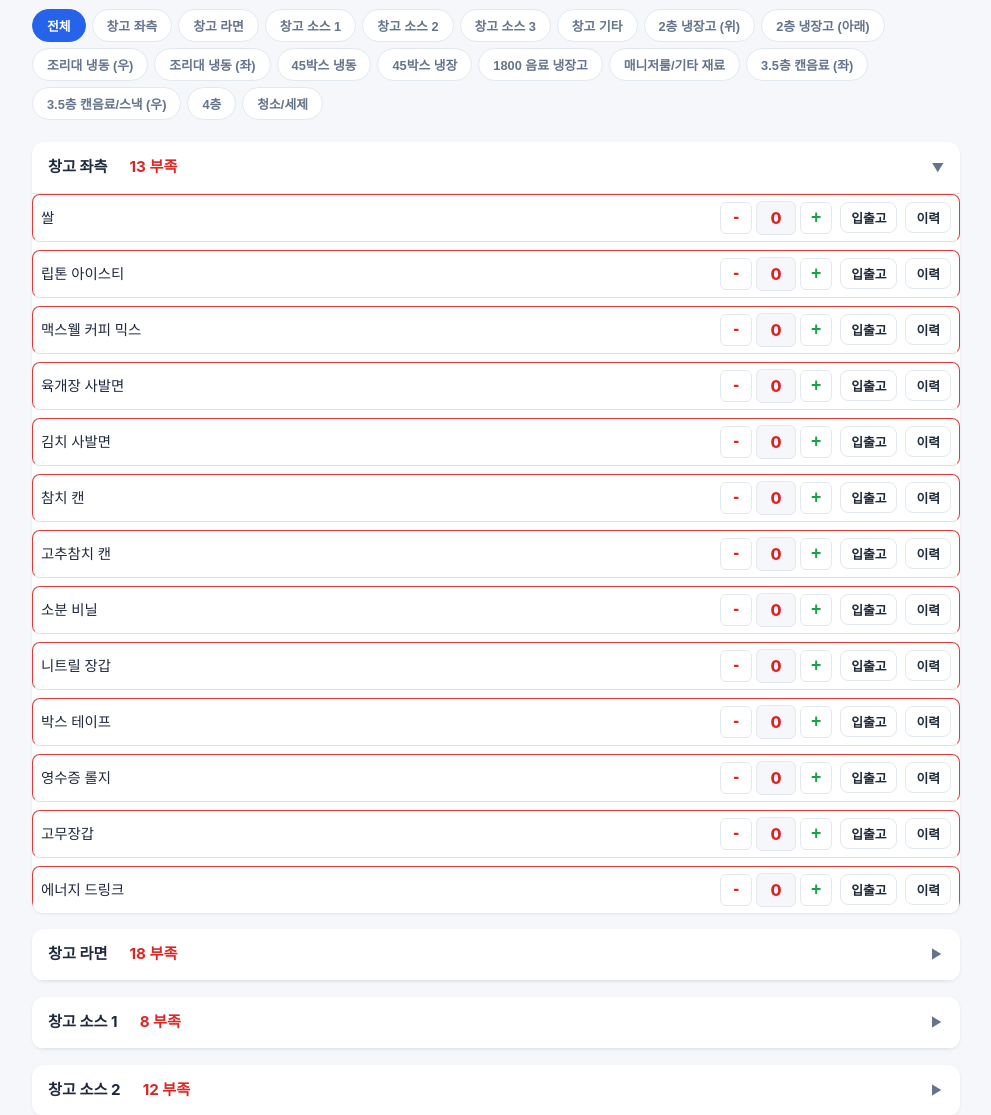
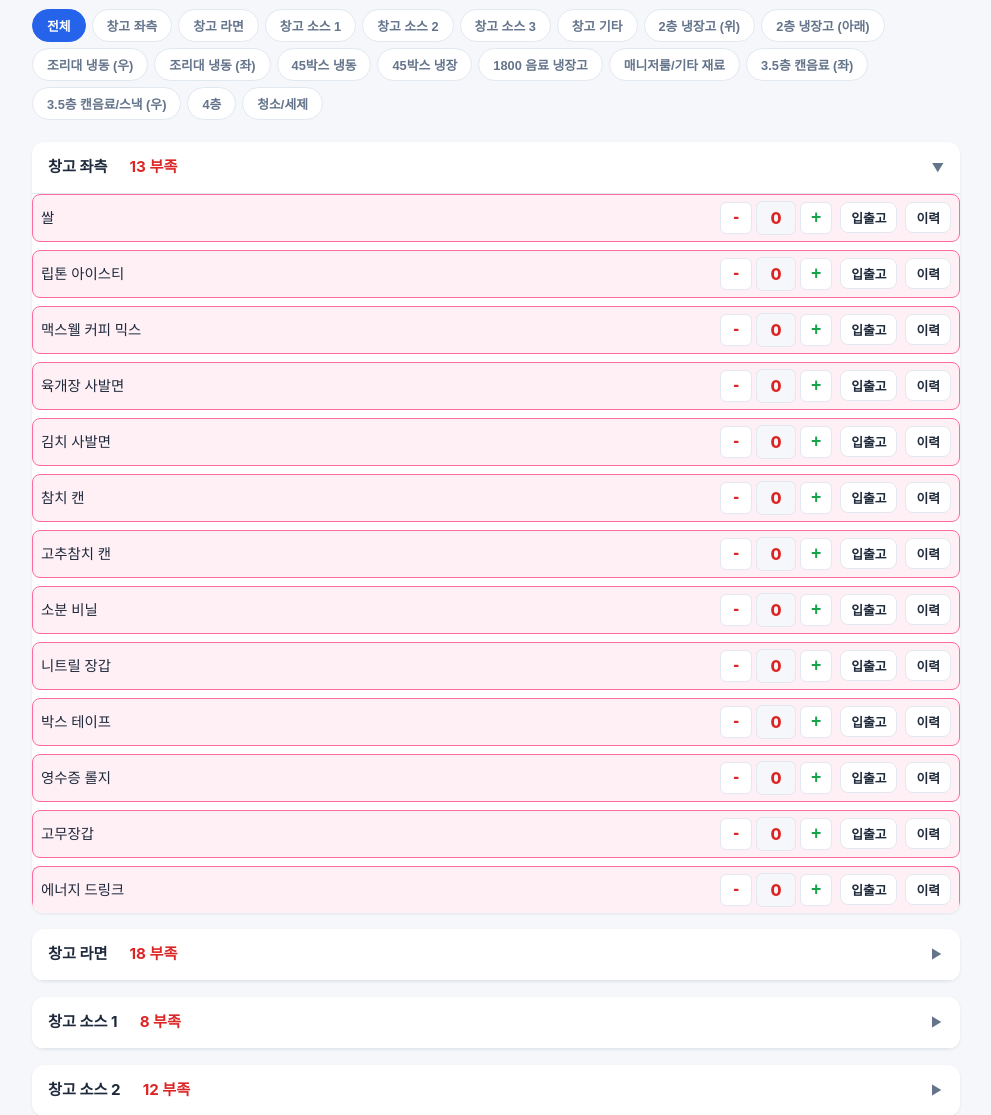
Before and after one commit to indiegyu/smp-pc-kitchen, a Flask app: page /inventory in a window 1280 px wide. Shown: the part 224-1339 px from the top of the page, without its empty margins (144-1135 px from the left). Run offline with Flask 3, Linux system fonts and the light colour scheme; data comes from the database, SQL or seed files in the repository.

Commit message:
UI: low-stock visual — pink background & border

```diff
--- a/static/css/style.css
+++ b/static/css/style.css
@@ -549,7 +549,7 @@ body {
 }
 
 .inv-item:last-child { border-bottom: none; margin-bottom: 0; }
-.inv-item.low-stock { background: var(--danger-light); border-color: rgba(220,38,38,0.9); }
+.inv-item.low-stock, .inventory-item.low-stock { background-color: #fff0f6 !important; border-color: #ff6b9a !important; }
 
 .inv-name {
     flex: 1;
```
